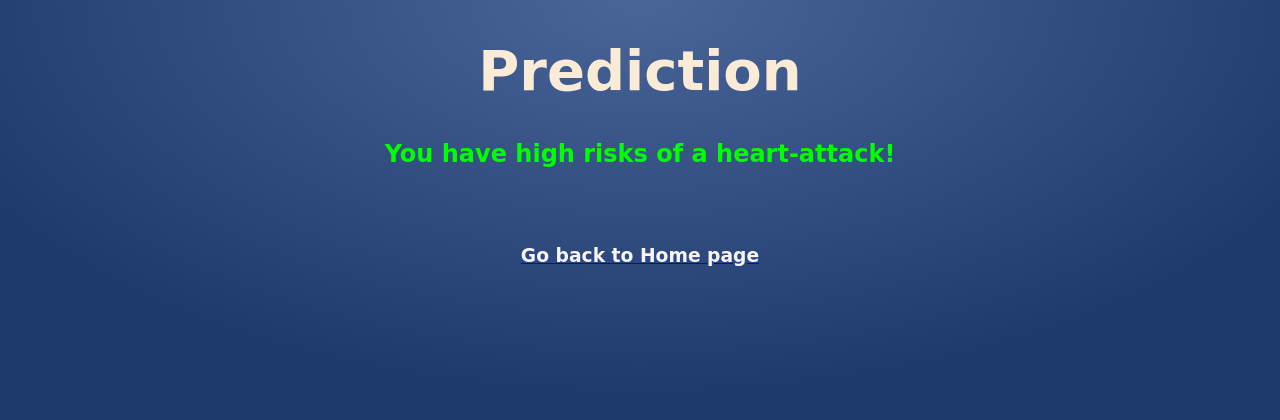
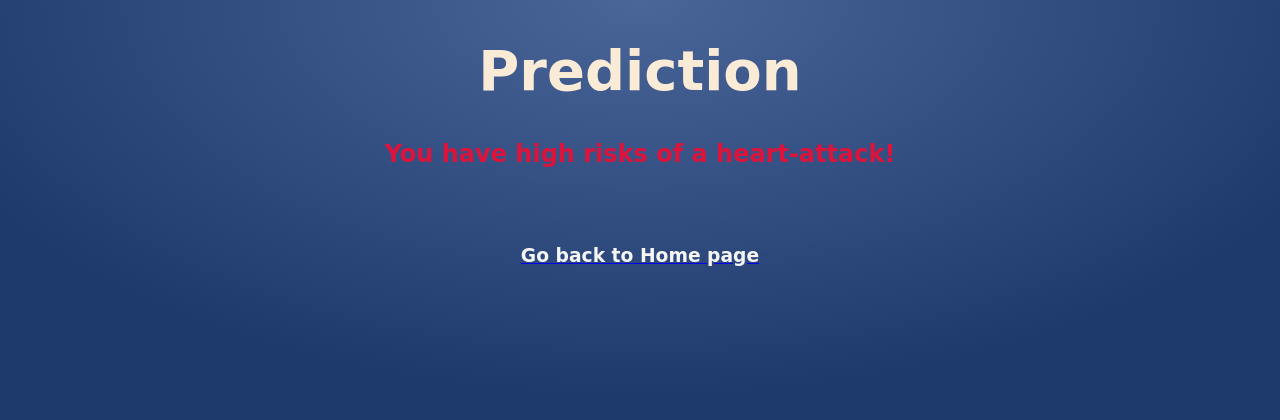
Before and after one commit to debjitpal5040/save-heart, a Django app: template templates/result.html in a window 1280 px wide. Shown: the top 420 px of the page. Run offline with Django 4.2, Linux system fonts and the light colour scheme; the template is opened without the code that fills it, so the values that code supplies are empty; parts of the project's set-up code (start-up, migrations or seed data) failed here and were passed over; some web fonts are replaced.

Commit message:
little change

```diff
--- a/static/result.css
+++ b/static/result.css
@@ -16,8 +16,12 @@ h1 {
     font-size: 350%;
 }
 
-h2 {
+#safe{
     color: lime;
+}
+
+#unsafe{
+    color: crimson;
 }
 
 h3{
--- a/templates/index.html
+++ b/templates/index.html
@@ -22,7 +22,7 @@
     <body>
         <h1>Welcome to Save-Heart</h1>
 
-        <form method="post" action="result">
+        <form method="post" action="result" autocomplete="on">
             {% csrf_token %}
             <label for="age"><b>Age</b></label>
             <input type="number" name="age" id="age" min="18" max="99" value="50">
--- a/templates/result.html
+++ b/templates/result.html
@@ -22,10 +22,10 @@
         <h1>Prediction</h1>
 
         {% if data == 0%}
-        <h2>You are fit enough and have low chances of a heart-attack.</h2>
+        <h2 id="safe">You are fit enough and have low chances of a heart-attack.</h2>
 
         {% else %}
-        <h2>You have high risks of a heart-attack!</h2>
+        <h2 id="unsafe">You have high risks of a heart-attack!</h2>
 
         {% endif %}
 
```
